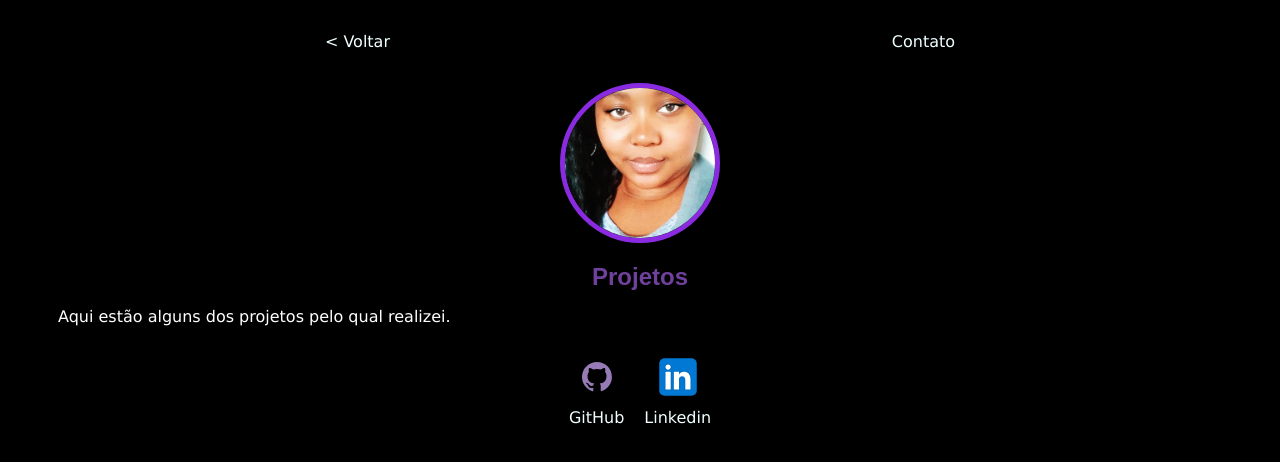
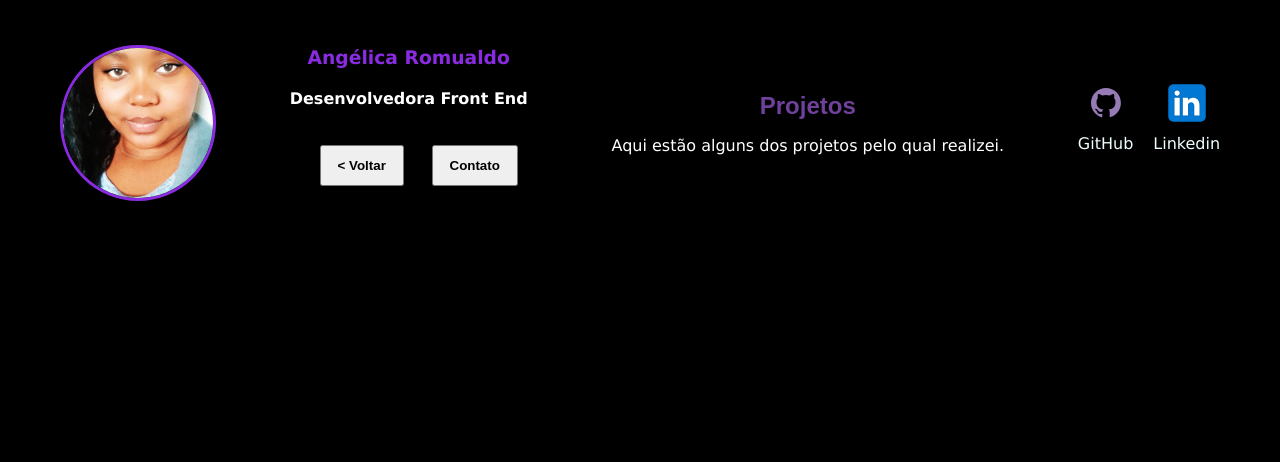
Before and after one commit to geromualdo/easyportiforio, a plain HTML site: page project.html in a window 1280 px wide. Drawn offline with Linux system fonts and the light colour scheme.

Commit message:
Atualização projeto e contato

```diff
--- a/contact.css
+++ b/contact.css
@@ -3,7 +3,8 @@ body{
     color: white;
     font-family: Verdana, Geneva, Tahoma, sans-serif;
 }
-header img {
+.cabecalho img {
+    display: flex;
     width: 150px;
     height: 150px;
     border-radius: 50%;
@@ -32,10 +33,15 @@ h2{
     font-family:Arial, Helvetica, sans-serif
 }
 .container{
-    padding: 0px 50px;
+    padding: 10px 50px;
+    display: flex;
+    justify-content: flex-start;
+    align-items: center;
+    row-gap: 10px;
+    gap: 10px 20px;
 }
 nav a:hover{
-    color: rgb(95, 90, 99);
+    color:blueviolet;
 }
 p{
     text-align:justify;
@@ -58,3 +64,7 @@ footer p{
 footer a:hover{
     color: blueviolet;
 }
+.menu{
+    color: black;
+    font-size: larger;
+}
--- a/project.css
+++ b/project.css
@@ -2,13 +2,18 @@ body{
     background-color: black;
     color: white;
     font-family: Verdana, Geneva, Tahoma, sans-serif;
+    padding: 0px;
 
 }
 header img {
+    display: flex;
+    flex-direction: row;
     width: 150px;
     height: 150px;
     border-radius: 50%;
-    border:5px solid blueviolet;
+    border:3px solid blueviolet;
+    align-items: center;
+    justify-content:space-around;
 }
 ul{
     display: flex;
@@ -31,10 +36,14 @@ h1{
     text-align: center;
     }
     .container{
-        padding: 0px 50px;
+    padding: 0px 10px;
+    display: flex;
+    flex-direction: row;
+    align-items: center;
+    justify-content:space-around;
     }
     nav a:hover{
-        color: rgb(95, 90, 99);
+        color: blueviolet;
     }
     p{
         text-align:justify;
@@ -57,3 +66,25 @@ h1{
     footer a:hover{
         color: blueviolet;
     }
+    header{
+        padding: 10px;
+        text-align:center;
+        display: flex;
+    }
+    .menu{
+        padding: 10px;
+        display: flex;
+        color: black;
+    }
+    .menu a:hover{
+        color: blueviolet;
+    }
+    h3{
+        text-align: center;
+        margin-right: 20px;
+        color: blueviolet;
+    }
+    h4{
+        text-align: left;
+        margin-right: 20px;
+    }
--- a/project.html
+++ b/project.html
@@ -8,16 +8,20 @@
     <link rel="stylesheet" href="project.css">
 </head>
 <body>
+    <header>
+
+    </header>
     <div class="container">
+        <header> <div class="cabecalho"><img src="./img/angelica.img.jpg"></div>
+        </header>
         <nav>
+            <h3>Angélica Romualdo</h3>
+            <h4>Desenvolvedora Front End</h4>
             <ul>
-                <li><a href="index.html">< Voltar </a></li>
-                <li><a href="contact.html">Contato</a></li>
+                <button><strong><li><a class="menu" href="index.html">< Voltar </a></li></strong></button>
+                <button><strong><li><a class="menu" href="contact.html">Contato</a></li></strong></button>
             </ul>
         </nav>
-        <header>
-            <div class="center"><img src="./img/angelica.img.jpg"></div>
-        </header>
         <main>
            <h1>Projetos</h1>
             <p>Aqui estão alguns dos projetos pelo qual realizei.</p>
```
Also changed, not shown: contact.html (+7 -11 lines).
